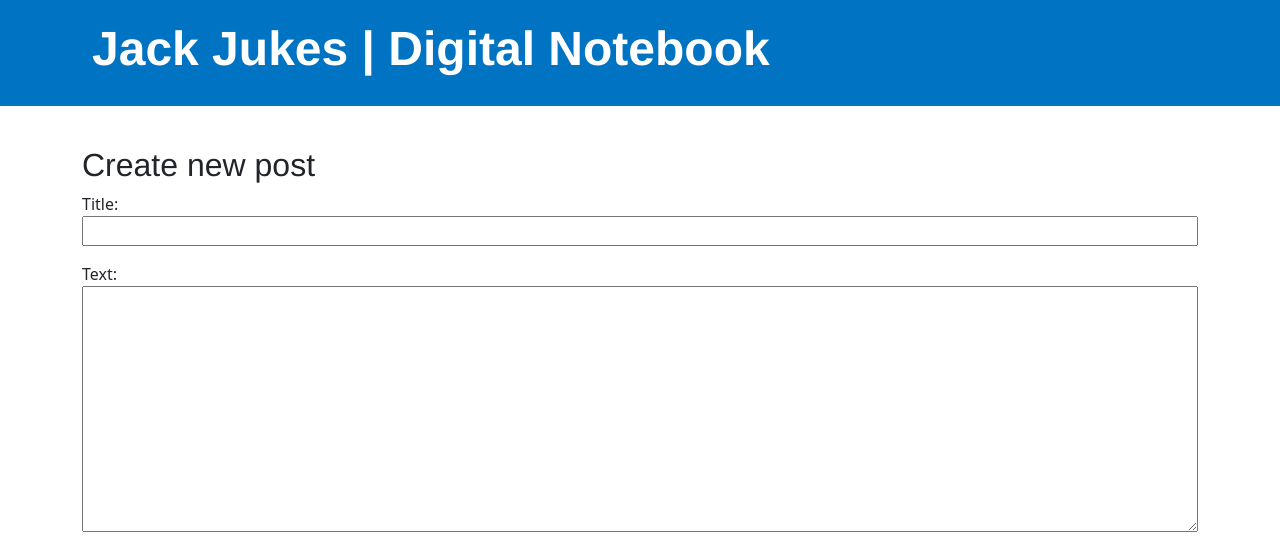
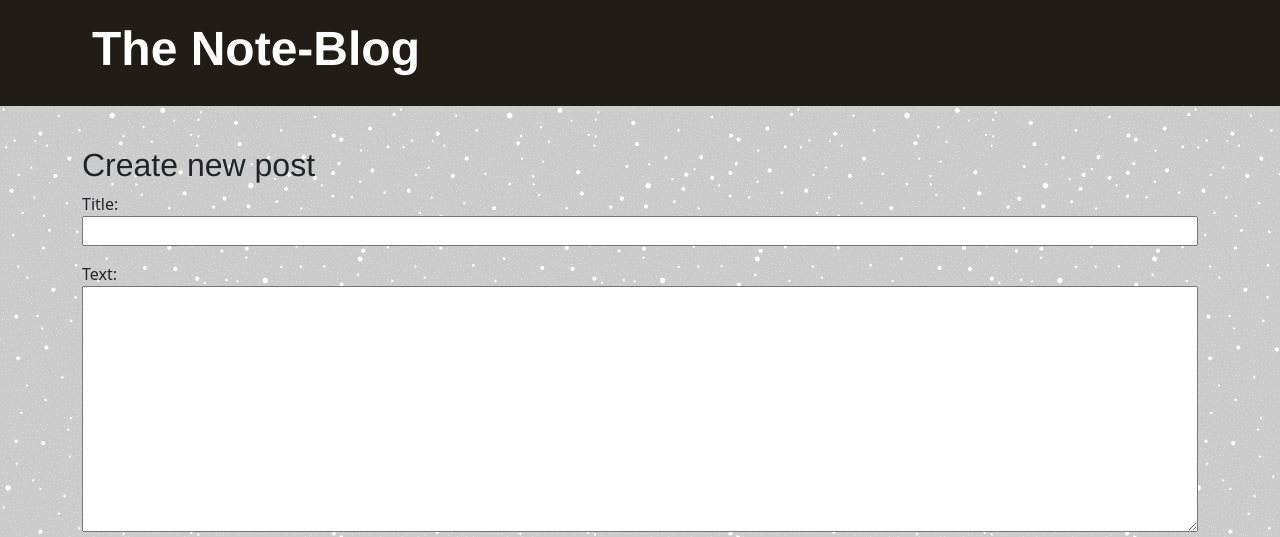
Before and after one commit to JackJukes/digital-notebook, a Django app: page /post/new/ in a window 1280 px wide. Shown: the top 537 px of the page. Run offline with Django 3.2, Linux system fonts and the light colour scheme.

Commit message:
HTML tweaks.

```diff
--- a/blog/static/css/blog.css
+++ b/blog/static/css/blog.css
@@ -1,5 +1,5 @@
 .page-header {
-    background-color: #0074c2;
+    background-color: #221c17;
     margin-top: 0;
     margin-bottom: 40px;
     padding: 20px 20px 20px 40px;
--- a/blog/templates/blog/base.html
+++ b/blog/templates/blog/base.html
@@ -6,7 +6,7 @@
         <link rel="stylesheet" href="https://cdn.jsdelivr.net/npm/bootstrap@5.1.3/dist/css/bootstrap.min.css" integrity="sha384-1BmE4kWBq78iYhFldvKuhfTAU6auU8tT94WrHftjDbrCEXSU1oBoqyl2QvZ6jIW3" crossorigin="anonymous">
         <link rel="stylesheet" href="{% static 'css/blog.css' %}">
     </head>
-    <body>
+    <body bgcolor="#000000" background="{% static "media/light-stars.gif" %}" text="#ff0000">
         <header class="page-header">
           <div class="container">
             {% if user.is_authenticated %}
@@ -14,7 +14,7 @@
                 {% include './icons/file-earmark-plus.svg' %}
             </a>
             {% endif %}
-              <h1><a href="/">Jack Jukes | Digital Notebook</a></h1>
+              <h1><a href="/">The Note-Blog</a></h1>
           </div>
         </header>
         <main class="container">
--- a/blog/templates/blog/home.html
+++ b/blog/templates/blog/home.html
@@ -3,11 +3,11 @@
 <html>
 <body bgcolor="#000000" background="{% static "media/stars.gif" %}" text="#ff0000">
    <center>
-      <h2>Welcome to the Notebook!</h2>
+      <h2>Welcome to the Note-Blog!</h2>
       <br>
       <br>
       <p>
-        <a href="/posts/"><img src="{% static "media/welcome.png" %}" alt="home" alt="to-blog" style="width:800px;height:400px;">
+        <a href="/posts/"><img src="{% static "media/enter.png" %}" alt="home" alt="to-blog" style="width:540px;height:400px;">
         </a>
       </p>
     </center>
```
Also changed, not shown: blog/static/media/enter.png (added), blog/static/media/light-stars.gif (added), blog/static/media/pattern-background.webp (added).
